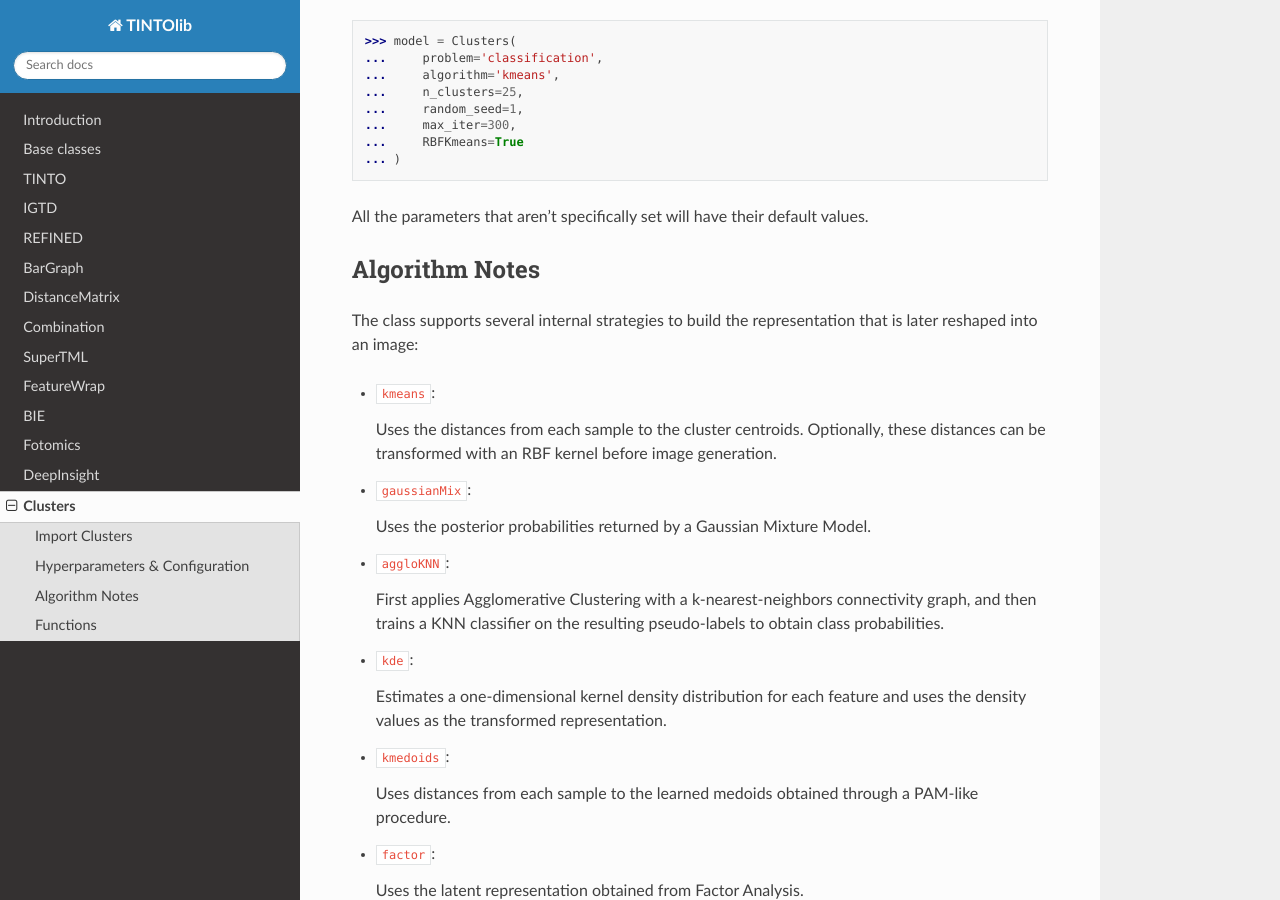
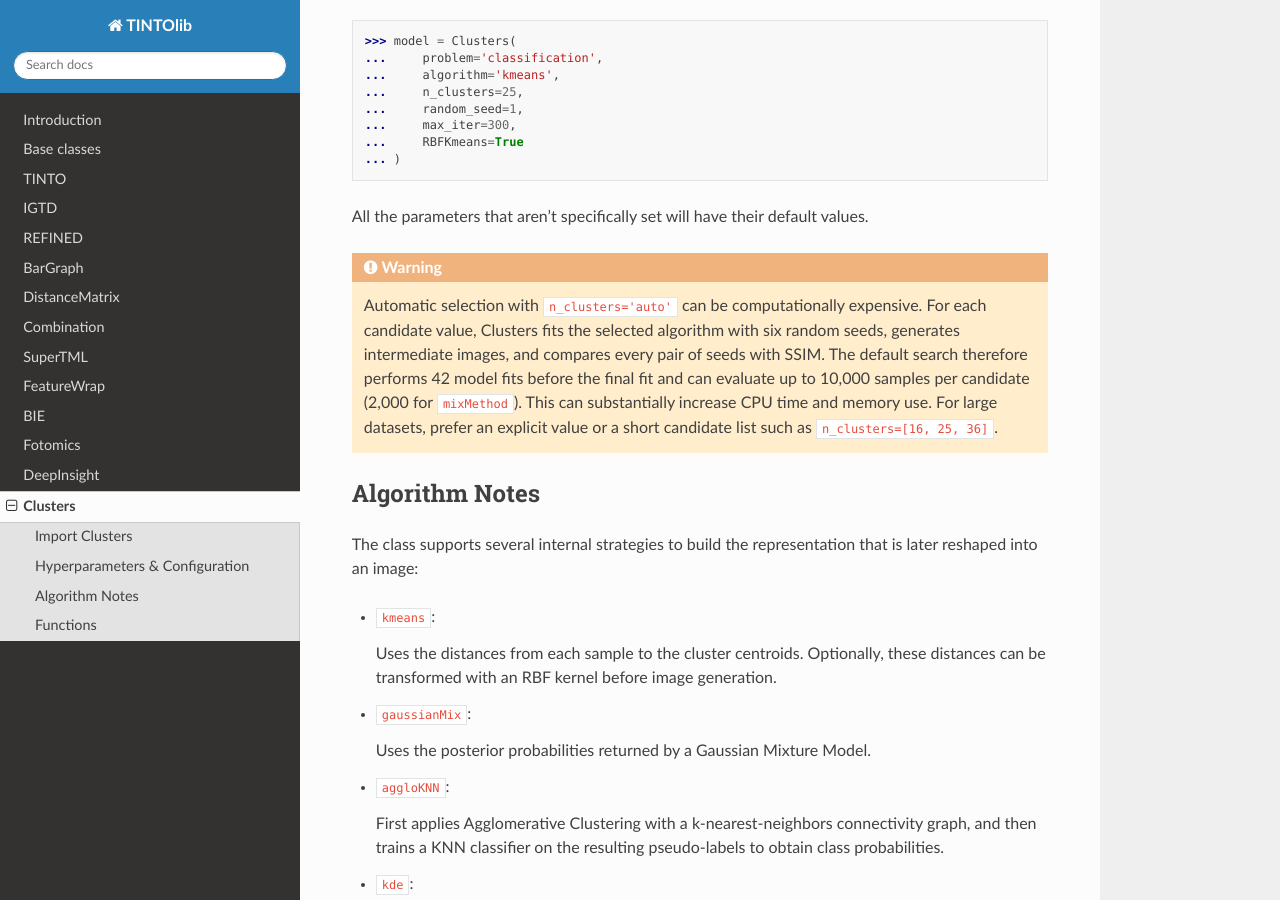
Before and after one commit to oeg-upm/TINTOlib-Documentation, a Sphinx documentation site: the page built from docs/source/clusters.rst, in a window 1280 px wide and 900 px high, scrolled down 1626 px. Built offline with Sphinx 7.4.7 and the Read the Docs theme 3.1.0, drawn with Linux system fonts in a browser that asks for light colours.

Commit message:
docs: document Clusters SSIM cost

```diff
--- a/docs/source/clusters.rst
+++ b/docs/source/clusters.rst
@@ -118,6 +118,17 @@ Code example:
 
 All the parameters that aren't specifically set will have their default values.
 
+.. warning::
+
+   Automatic selection with ``n_clusters='auto'`` can be computationally
+   expensive. For each candidate value, Clusters fits the selected algorithm
+   with six random seeds, generates intermediate images, and compares every
+   pair of seeds with SSIM. The default search therefore performs 42 model
+   fits before the final fit and can evaluate up to 10,000 samples per
+   candidate (2,000 for ``mixMethod``). This can substantially increase CPU
+   time and memory use. For large datasets, prefer an explicit value or a
+   short candidate list such as ``n_clusters=[16, 25, 36]``.
+
 Algorithm Notes
 ---------------
 
```
